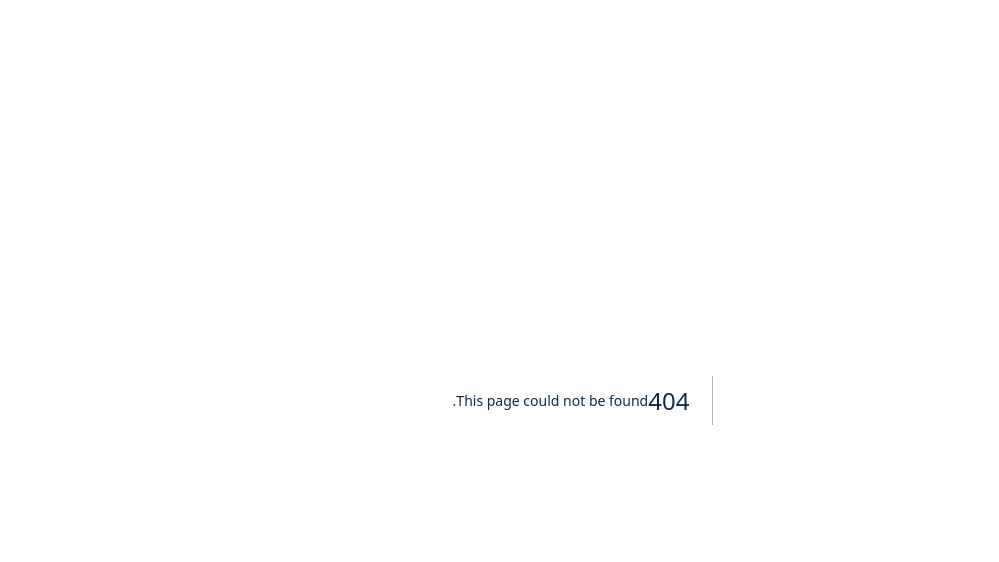
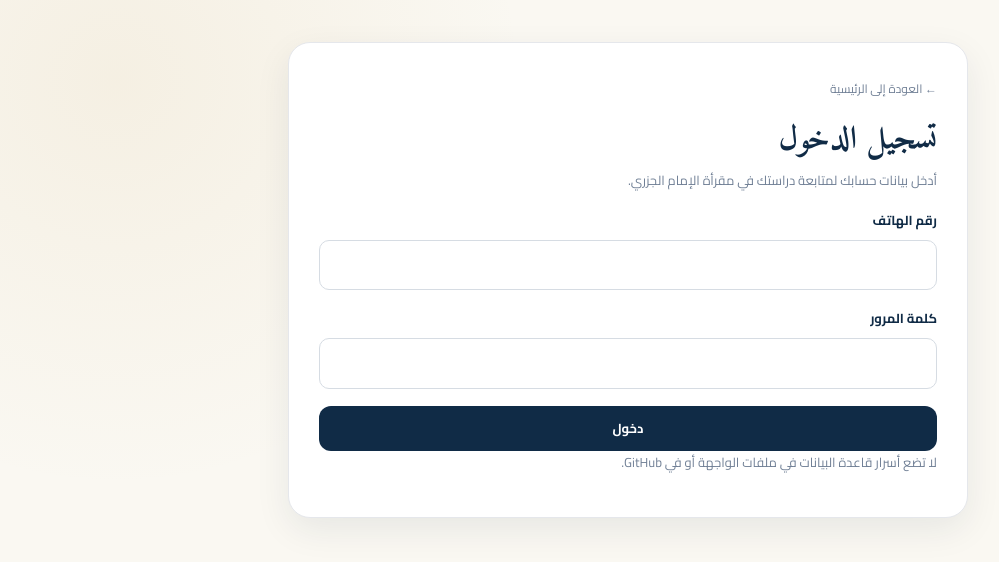
Before and after one commit to khalid-al-weledi/-App_meqraah_-imam_al-jezry, a Next.js app in the folder fronted/: page /login in a window 1280 px wide. Before the commit this address had no page. Shown: the top 562 px of the page, without its empty margins (89-1088 px from the left). Built offline with nearby package versions, Linux system fonts and the light colour scheme; no server answers.

Commit message:
Create login/page.jsx

```diff
--- /dev/null
+++ b/fronted/src/app/login/page.jsx
@@ -0,0 +1,136 @@
+"use client";
+
+import { useState } from "react";
+import {
+  apiRequest,
+  saveAccessToken,
+} from "../../services/api";
+
+export default function LoginPage() {
+  const [message, setMessage] = useState("");
+  const [error, setError] = useState(false);
+  const [busy, setBusy] = useState(false);
+
+  async function submit(event) {
+    event.preventDefault();
+
+    const form = new FormData(event.currentTarget);
+    const payload = Object.fromEntries(form.entries());
+
+    setBusy(true);
+    setMessage("");
+    setError(false);
+
+    try {
+      const result = await apiRequest("/auth/login", {
+        method: "POST",
+        body: JSON.stringify(payload),
+      });
+
+      const token =
+        result.token ||
+        result.accessToken ||
+        result.data?.token;
+
+      if (token) {
+        saveAccessToken(token);
+      }
+
+      if (!token) {
+        setMessage(
+          "استجاب الخادم، لكن رمز الدخول غير موجود في الاستجابة. راجع عقد API."
+        );
+        setError(true);
+        return;
+      }
+
+      const role = result.user?.role;
+
+      if (role === "STUDENT") {
+        window.location.href = "/student";
+      } else if (role === "TEACHER") {
+        window.location.href = "/teacher";
+      } else if (
+        role === "ADMIN" ||
+        role === "SUPER_ADMIN"
+      ) {
+        window.location.href = "/admin";
+      } else {
+        setMessage(
+          "تم تسجيل الدخول، لكن دور الحساب غير معروف في استجابة الخادم."
+        );
+      }
+    } catch (err) {
+      setError(true);
+      setMessage(
+        err.message ||
+          "تعذر تسجيل الدخول. تحقق من بياناتك واتصال الخادم."
+      );
+    } finally {
+      setBusy(false);
+    }
+  }
+
+  return (
+    <main className="form-wrap">
+      <section className="form-card">
+        <a href="/" className="muted">
+          ← العودة إلى الرئيسية
+        </a>
+
+        <h1>تسجيل الدخول</h1>
+
+        <p>
+          أدخل بيانات حسابك لمتابعة دراستك في مقرأة الإمام الجزري.
+        </p>
+
+        <form onSubmit={submit}>
+          <div className="field">
+            <label htmlFor="phone">رقم الهاتف</label>
+            <input
+              id="phone"
+              name="phone"
+              type="tel"
+              required
+              autoComplete="username"
+              inputMode="tel"
+            />
+          </div>
+
+          <div className="field">
+            <label htmlFor="password">كلمة المرور</label>
+            <input
+              id="password"
+              name="password"
+              type="password"
+              required
+              autoComplete="current-password"
+            />
+          </div>
+
+          <button
+            className="btn btn-primary"
+            type="submit"
+            disabled={busy}
+            style={{ width: "100%" }}
+          >
+            {busy ? "جارٍ الدخول..." : "دخول"}
+          </button>
+        </form>
+
+        {message && (
+          <p
+            role="status"
+            className={`form-message ${error ? "error" : "success"}`}
+          >
+            {message}
+          </p>
+        )}
+
+        <p className="muted">
+          لا تضع أسرار قاعدة البيانات في ملفات الواجهة أو في GitHub.
+        </p>
+      </section>
+    </main>
+  );
+}
```
